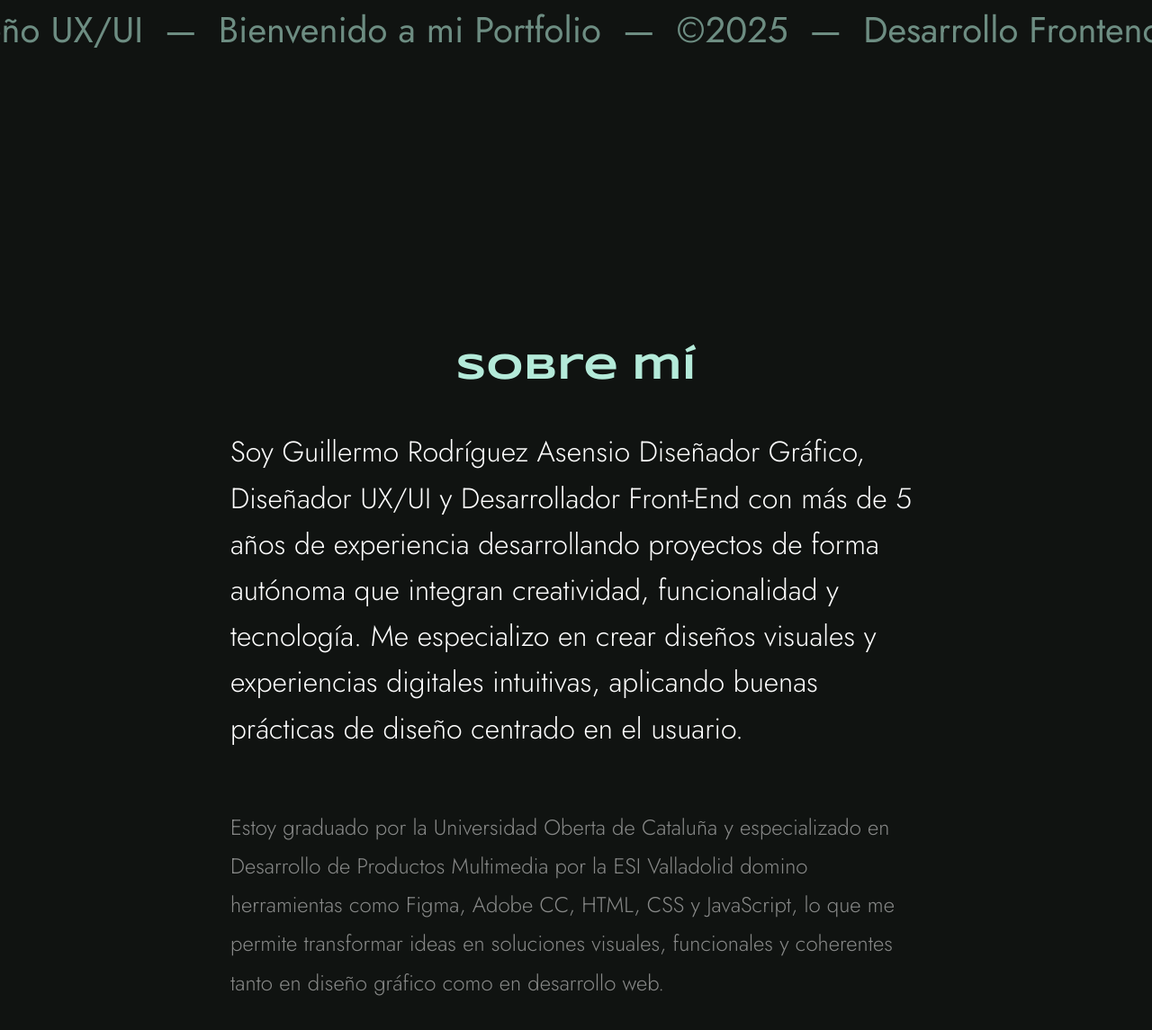
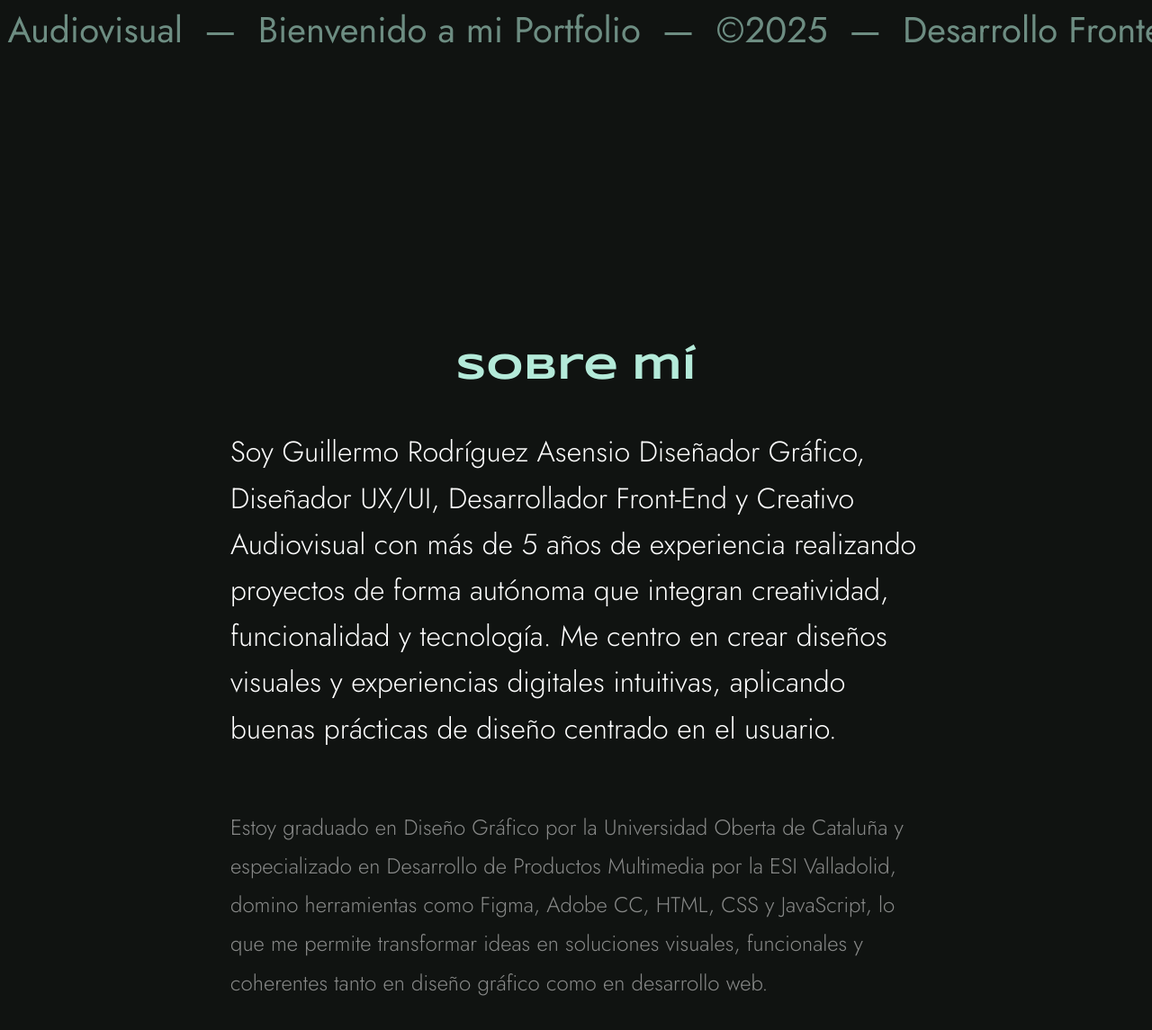
Before and after one commit to grasensi8/guillermo-rodriguez-portfolio, a plain HTML site: page index.html in a window 1280 px wide. Shown: the part 697-1842 px from the top of the page at 90% size. Drawn offline with nearby package versions, Linux system fonts and the light colour scheme.

Commit message:
Mejorado la animación del cursor. Añadido creativo audiovisual a la presentacion.

```diff
--- a/index.html
+++ b/index.html
@@ -78,10 +78,10 @@
     </div>
     <div class="subtitle_content">
       <div class="cinta_sub">
-        <div class="bloque_sub" style="white-space: pre;">  Desarrollo Frontend  —  Diseño Gráfico  —  Diseño UX/UI  —  Bienvenido a mi Portfolio  —  &copy;2025  —</div>
-        <div class="bloque_sub" style="white-space: pre;">  Desarrollo Frontend  —  Diseño Gráfico  —  Diseño UX/UI  —  Bienvenido a mi Portfolio  —  &copy;2025  —</div>
-        <div class="bloque_sub" style="white-space: pre;">  Desarrollo Frontend  —  Diseño Gráfico  —  Diseño UX/UI  —  Bienvenido a mi Portfolio  —  &copy;2025  —</div>
-        <div class="bloque_sub" style="white-space: pre;">  Desarrollo Frontend  —  Diseño Gráfico  —  Diseño UX/UI  —  Bienvenido a mi Portfolio  —  &copy;2025  —</div>
+        <div class="bloque_sub" style="white-space: pre;">  Desarrollo Frontend  —  Diseño Gráfico  —  Diseño UX/UI  — Audiovisual  —  Bienvenido a mi Portfolio  —  &copy;2025  —</div>
+        <div class="bloque_sub" style="white-space: pre;">  Desarrollo Frontend  —  Diseño Gráfico  —  Diseño UX/UI  — Audiovisual  —  Bienvenido a mi Portfolio  —  &copy;2025  —</div>
+        <div class="bloque_sub" style="white-space: pre;">  Desarrollo Frontend  —  Diseño Gráfico  —  Diseño UX/UI  — Audiovisual  —  Bienvenido a mi Portfolio  —  &copy;2025  —</div>
+        <div class="bloque_sub" style="white-space: pre;">  Desarrollo Frontend  —  Diseño Gráfico  —  Diseño UX/UI  — Audiovisual  —  Bienvenido a mi Portfolio  —  &copy;2025  —</div>
       </div>
     </div>
 
@@ -91,8 +91,8 @@
         <div class="photo_container">
           <img id="photoZone" class="hero_photo" src="./images/foto final.png" alt="Fotografía de Guillermo Rodriguez">
         </div>
-        <p class="intro-text">"Hola soy Guillermo Rodríguez, <br>descubre más sobre mí."</p>
-        <p class="intro-text2">“Transformo ideas en diseños visuales, <br>creativos y de gran impacto.”</p>
+        <p class="intro-text">"Hola soy Guillermo Rodríguez,<br>descubre más sobre mí."</p>
+        <p class="intro-text2">“Transformo ideas en diseños visuales,<br>creativos y de gran impacto.”</p>
       </div>
     </a>
   </section>
@@ -101,9 +101,9 @@
   <main id="main" class="container-main">
     <section data-aos="fade-up" data-aos-duration="3000">
       <h2>sobre mí</h2>
-      <p class="parragragh_style1">Soy Guillermo Rodríguez Asensio Diseñador Gráfico, Diseñador UX/UI y Desarrollador Front-End con más de 5 años de experiencia desarrollando proyectos de forma autónoma que integran creatividad, funcionalidad y tecnología.
-        Me especializo en crear diseños visuales y experiencias digitales intuitivas, aplicando buenas prácticas de diseño centrado en el usuario. </p><p class="parragragh_style2"> Estoy graduado por la Universidad Oberta de Cataluña y especializado en Desarrollo
-        de Productos Multimedia por la ESI Valladolid domino herramientas como Figma, Adobe CC, HTML, CSS y JavaScript, lo que me permite transformar ideas en soluciones visuales, funcionales y coherentes tanto en diseño gráfico como en desarrollo web.</p>
+      <p class="parragragh_style1">Soy Guillermo Rodríguez Asensio Diseñador Gráfico, Diseñador UX/UI, Desarrollador Front-End y Creativo Audiovisual con más de 5 años de experiencia realizando proyectos de forma autónoma que integran creatividad, funcionalidad y tecnología.
+        Me centro en crear diseños visuales y experiencias digitales intuitivas, aplicando buenas prácticas de diseño centrado en el usuario. </p><p class="parragragh_style2"> Estoy graduado en Diseño Gráfico por la Universidad Oberta de Cataluña y especializado en Desarrollo
+        de Productos Multimedia por la ESI Valladolid, domino herramientas como Figma, Adobe CC, HTML, CSS y JavaScript, lo que me permite transformar ideas en soluciones visuales, funcionales y coherentes tanto en diseño gráfico como en desarrollo web.</p>
     </section>
   </main>
 
--- a/script.js
+++ b/script.js
@@ -1,10 +1,21 @@
 //Cursor personalizado
 const cursor = document.getElementById('cursor');
-  document.addEventListener('mousemove', (e) => {
-    cursor.style.top = e.clientY + 'px';
-    cursor.style.left = e.clientX + 'px';
-  }
-);
+
+document.addEventListener('mousemove', (e) => {
+  cursor.style.top = e.clientY + 'px';
+  cursor.style.left = e.clientX + 'px';
+  cursor.style.opacity = '1'; // Asegura que sea visible al moverse
+});
+
+// Cuando el ratón sale de la ventana del navegador
+document.addEventListener('mouseleave', () => {
+  cursor.style.opacity = '0';
+});
+
+// Cuando vuelve a entrar
+document.addEventListener('mouseenter', () => {
+  cursor.style.opacity = '1';
+});
 
 //Mensaje oculto1 en la foto header
 const photoZone = document.getElementById('photoZone');
--- a/styles.css
+++ b/styles.css
@@ -26,6 +26,7 @@
   pointer-events: none;
   z-index: 9999;
   transform: translate(-50%, -50%);
+  transition: opacity 0.2s ease;
 }
 
 *, *::before, *::after{
```
Also changed, not shown: projects.html (+4 -4 lines).
